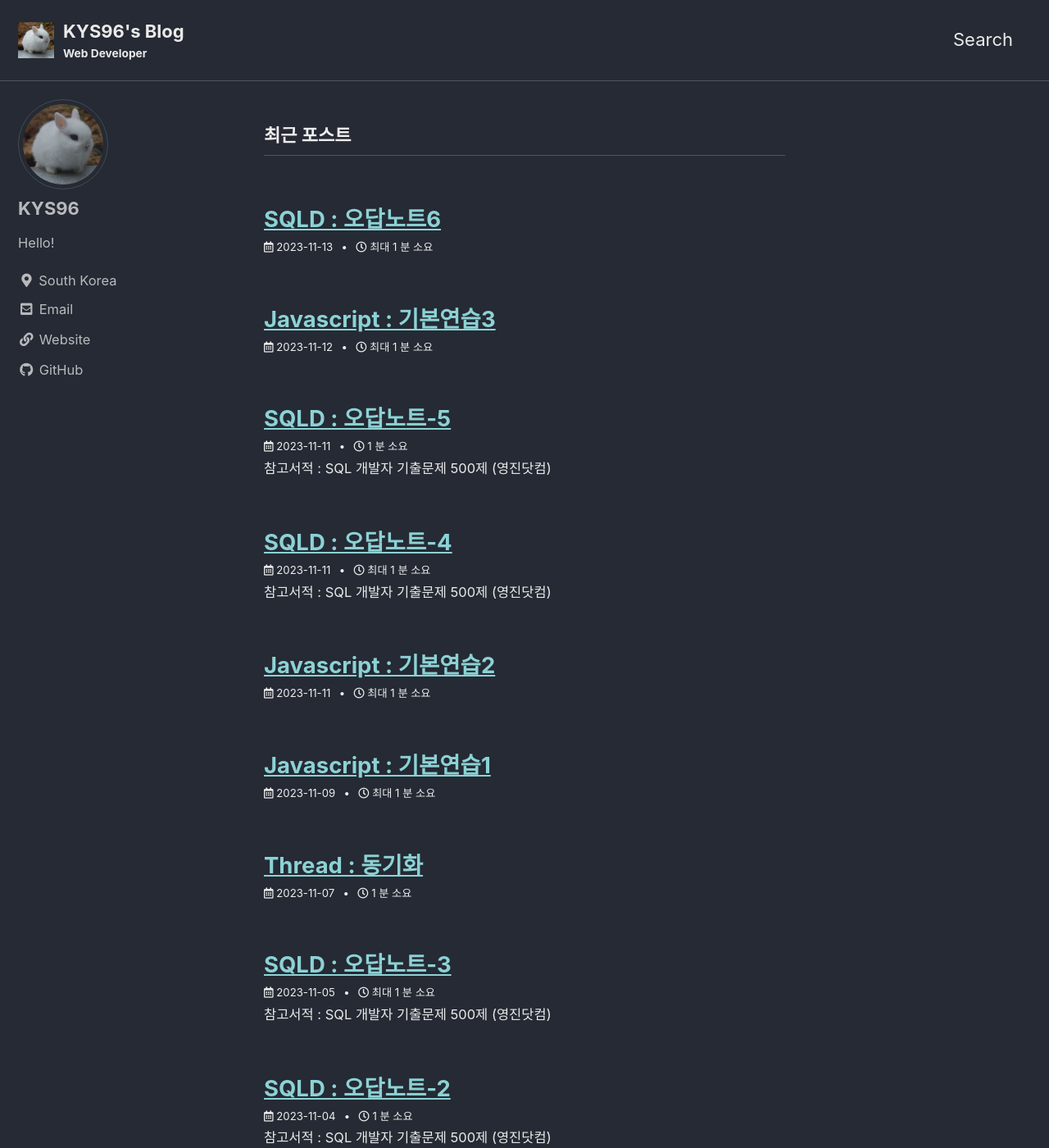
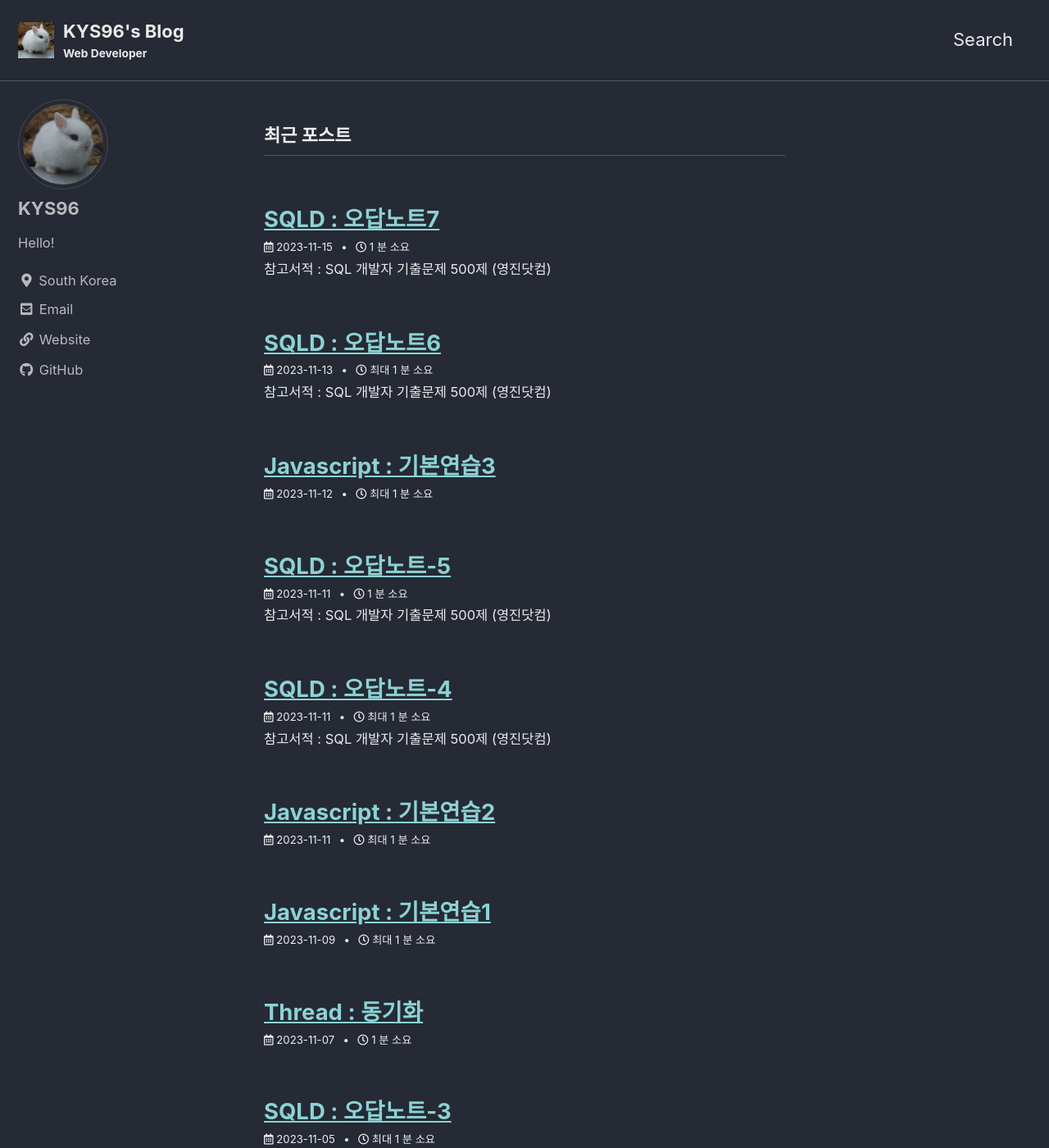
Before and after one commit to KYS96/KYS96.github.io, a Jekyll site: the page built from index.html, in a window 1280 px wide and 1400 px high. Shown: the whole window at 82% size. Built offline with Jekyll 4.4.1, drawn with Linux system fonts in a browser that asks for light colours; cached includes are drawn as plain includes; the list of posts is cut into pages by our own code; part of the change alters nothing that is shown; some of the changed text lies outside the part shown.

Commit message:
SQLD 오답노트7

```diff
--- a/_posts/2023-11-13-SQLD6.md
+++ b/_posts/2023-11-13-SQLD6.md
@@ -7,7 +7,10 @@ toc_sticky: true
 published: true
 ---
 
-<br>
+<div class="notice--primary" style="fontweight:bold">
+참고서적 : SQL 개발자 기출문제 500제 (영진닷컴)
+</div>
+
 
 # 1과목 : 데이터 모델링 이해
 
--- /dev/null
+++ b/_posts/2023-11-15-SQLD7.md
@@ -0,0 +1,95 @@
+---
+layout: single
+title: "SQLD : 오답노트7"
+author_profile: false
+toc: true
+toc_sticky: true
+published: true
+---
+
+<div class="notice--primary" style="fontweight:bold">
+참고서적 : SQL 개발자 기출문제 500제 (영진닷컴)
+</div>
+
+
+# 1과목 : 데이터 모델링 이해
+
+## 성능 데이터 모델링
+
+* 정규화를 수행하여 데이터베이스 모델의 유연성을 확보한다.
+
+* 데이터베이스의 전체 용량, 월간, 연간 증감율을 예측한다.
+
+* 애플리케이션의 트랜잭션 유형을 파악한다.
+
+* 합계 및 정산 등을 수행하는 반정규화를 수행한다.
+
+* 기본키와 외래키, 슈퍼타입과 서브타입등을 조정한다.
+
+* 성능관점에서 데이터 모델을 검증하고 확인한다.
+
+<hr>
+<br>
+
+## 엔터티, 관계, 속성
+
+|**엔터티의 특징**|**설명**|
+|:--:|:--:|
+|식별자|유일한 식별자 필요|
+|인스턴스 집합|2개 이상의 인스턴스가 필요|
+|속성|엔터티는 반드시 속성을 가진다.|
+|관계|엔터티는 다른 엔터티와 최소 한 개 이상 관계가 있어야 한다.|
+|업무|엔터티는 업무에서 관리되어야 하는 집합이다.|
+
+* 한 개의 엔터티는 두 개 이상의 인스턴스 집합이어야 한다.
+
+* 엔터티는 여러 관계를 가질 수 있다.
+
+* 한 개의 엔터티는 두 개 이상의 속성을 갖는다.
+
+* 한 개의 속성은 한 개의 속성값을 갖는다.
+
+<hr>
+<br>
+<br>
+
+# 2과목 : SQL 기본 및 활용
+
+## COUNT(*)
+
+* 집계 함수에서 COUNT(*) 함수는 조건절이 거짓일 때 0을 반환한다.
+
+<hr>
+<br>
+
+## 연산자 우선순위
+
+|우선순위|연산자|
+|:--:|:--:|
+|1|산술 연산자 *, /, +, -|
+|2|연결 연산자|
+|3|비교 연산자 <, >, <=, =>, <>, =|
+|4|IS NULL, LIKE, IN|
+|5|BETWEEN|
+|6|AND 연산자|
+|7|NOT 연산자|
+|8|OR 연산자|
+
+<hr>
+<br>
+
+## SELF JOIN
+
+* SELF JOIN은 동일한 테이블에서 발생하는 조인을 의미한다.
+* FROM절에 동일한 테이블명이 두번 이상 나타난다.
+* 동일한 테이블을 두 번 이상 사용하기 때문에 FROM 절에 꼭 별칭을 적어야 한다.
+
+<hr>
+<br>
+
+## 순수 관계연산자
+
+- SELECT
+- JOIN
+- DIVIDE
+- PROJECT
```
